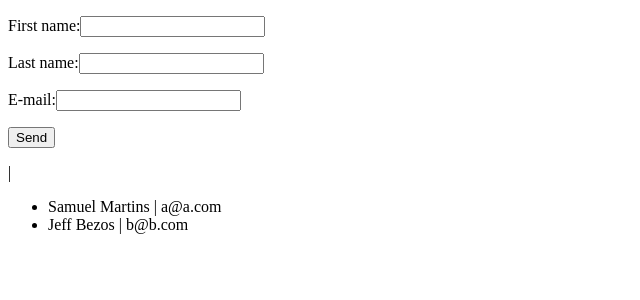
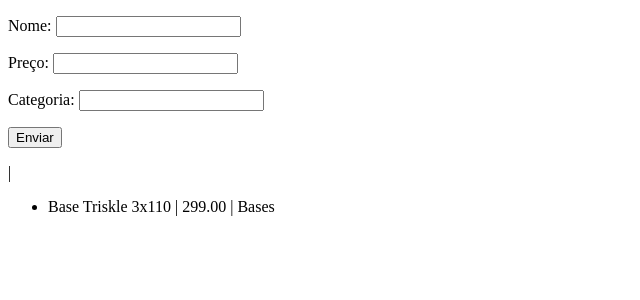
Before and after one commit to mabner/ffav-exercicio-02, a Vue app: page / in a window 1280 px wide. Shown: the top 300 px of the page, without its empty margins (0-640 px from the left). Built offline with nearby package versions, Linux system fonts and the light colour scheme.

Commit message:
Step 1 done :)

```diff
--- a/src/App.vue
+++ b/src/App.vue
@@ -1,11 +1,11 @@
 <template>
   <div>
-    <UserForm :onAddUser="handleOnAddUser" />
+    <ProductForm :onAddProduct="handleOnAddProduct"/>
 
     <div>
       <ul>
-        <li v-for="user in users" :key="user.name">
-          {{ user.name }} | {{ user.email }}
+        <li v-for="product in products" :key="product.name">
+          {{ product.name }} | {{ product.price }} | {{ product.category }}
         </li>
       </ul>
     </div>
@@ -13,28 +13,25 @@
 </template>
 
 <script>
-import UserForm from './components/UserForm.vue';
+import ProductForm from './components/ProductForm';
 
 export default {
-  components: { UserForm },
+  components: { ProductForm },
   data() {
     return {
-      users: [
+      products: [
         {
-          name: "Samuel Martins",
-          email: "a@a.com",
-        },
-        {
-          name: "Jeff Bezos",
-          email: "b@b.com",
+          name: "Base Triskle 3x110",
+          price: "299.00",
+          category: "Bases",
         },
       ],
     };
   },
   methods: {
-    handleOnAddUser(user) {
-      console.log(user);
-      this.users = this.users.concat(user);
+    handleOnAddProduct(product) {
+      console.log(product);
+      this.products = this.products.concat(product);
     },
   },
 };
--- /dev/null
+++ b/src/components/ProductForm.vue
@@ -0,0 +1,47 @@
+<template>
+  <div>
+    <form @submit.prevent="onFormSubmit">
+      <p>
+        <label>Nome: </label>
+        <input type="text" v-model="productName" />
+      </p>
+      <p>
+        <label>Preço: </label>
+        <input type="text" v-model="productPrice" />
+      </p>
+      <p>
+        <label>Categoria: </label>
+        <input type="text" v-model="productCategory" />
+      </p>
+      <button type="submit">Enviar</button>
+    </form>
+    <p>{{ productName }} {{ productPrice }} | {{ productCategory }}</p>
+  </div>
+</template>
+
+<script>
+export default {
+  name: "ProductForm",
+  data() {
+    return {
+      productName: "",
+      productPrice: "",
+      productCategory: "",
+    };
+  },
+  props: {
+    onAddProduct: Function,
+  },
+  methods: {
+    onFormSubmit() {
+      const product = {
+        name: `${this.productName}`,
+        price: `${this.productPrice}`,
+        category: this.productCategory,
+      };
+
+      this.onAddProduct(product);
+    },
+  },
+};
+</script>
--- a/src/components/UserForm.vue
+++ /dev/null
@@ -1,47 +0,0 @@
-<template>
-  <div>
-    <form @submit.prevent="onFormSubmit">
-      <p>
-        <label>First name:</label>
-        <input type="text" v-model="firstName" />
-      </p>
-      <p>
-        <label>Last name:</label>
-        <input type="text" v-model="lastName" />
-      </p>
-      <p>
-        <label>E-mail:</label>
-        <input type="text" v-model="email" />
-      </p>
-      <button type="submit">Send</button>
-    </form>
-    <!-- Atualização das propriedades -->
-    <p>{{ firstName }} {{ lastName }} | {{ email }}</p>
-  </div>
-</template>
-
-<script>
-export default {
-  name: "UserForm",
-  data() {
-    return {
-      firstName: "",
-      lastName: "",
-      email: "",
-    };
-  },
-  props: {
-    onAddUser: Function,
-  },
-  methods: {
-    onFormSubmit() {
-      const user = {
-        name: `${this.firstName}  ${this.lastName}`,
-        email: this.email,
-      };
-
-      this.onAddUser(user);
-    },
-  },
-};
-</script>
```
Also changed, not shown: src/components/ProductsForm.vue (deleted, +0 -49 lines).
